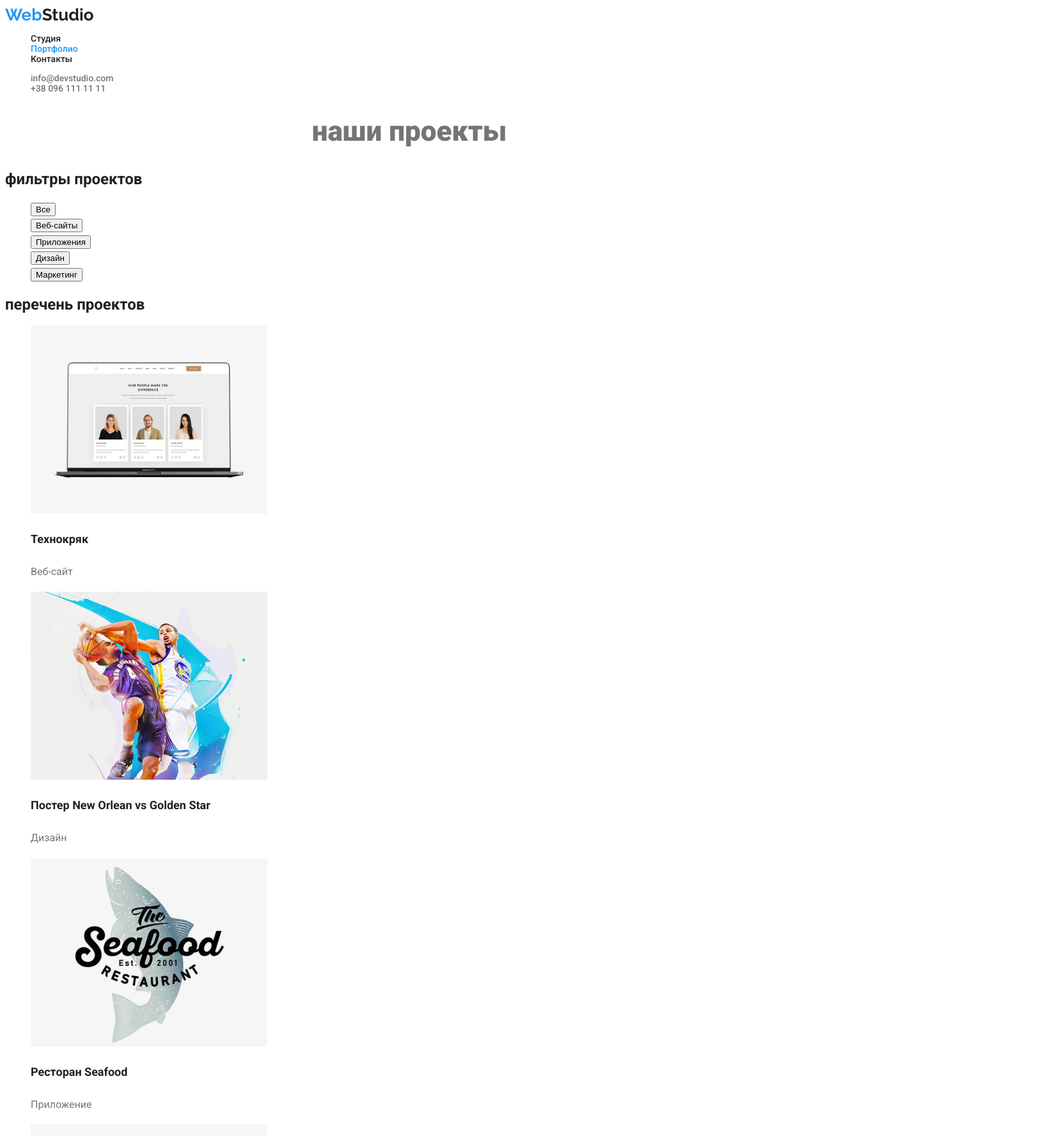
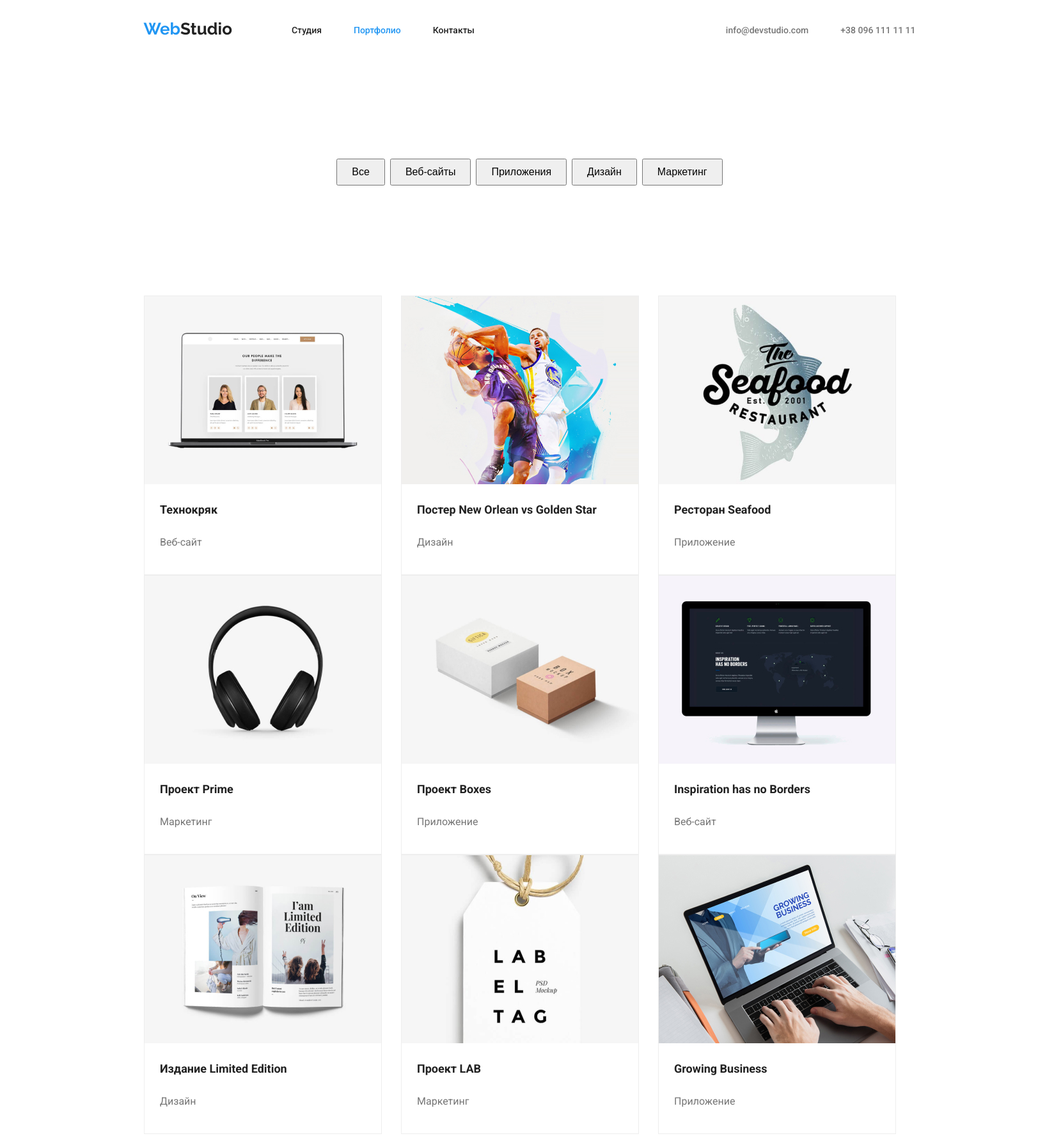
Before and after one commit to MrPaul007/goit-markup-hw-03, a plain HTML site: page portfolio.html in a window 1280 px wide. Shown: the top 1776 px of the page at 64% size, 1648 px wide, since content can reach past the window. Drawn offline with Linux system fonts and the light colour scheme.

Commit message:
worked with flex

```diff
--- a/css/main-page.css
+++ b/css/main-page.css
@@ -12,50 +12,115 @@
     font-family: roboto, sans-serif;
 }
 
-.order-button {
+h1 {
+    font-weight: 900;
+    font-size: 44px;
+    line-height: 1.36;
+    margin-top: 0;
+    margin-bottom: 30;
+}
+
+.hero-button {
+    color: var(--primary-white-color);
+    background: var(--accent-color);
+    font-family: inherit;
     font-weight: 700;
     font-size: 16px;
     line-height: 1.88;
+    margin-bottom: 200px;
 }
 
-.order-button:hover,
-.order-button:focus {
+.hero-button:hover,
+.hero-button:focus {
     color: var(--accent-color);
     background-color: var(--primary-white-color);
 }
-.order-service {
+
+.hero {
     background: var(--background-section-color);
     color: var(--primary-white-color);
+    text-align: center;
 }
 
-.order-button {
+.hero .container {
+    padding-top: 200px;
+}
+
+.precedence-list {
+    display: flex;
+    justify-content: center;
+}
+
+.precedence .item {
+    margin-right: 30px;
+    width: 270px;
+}
+
+.precedence h2 {
     color: var(--primary-white-color);
-    background: var(--accent-color);
-    font-family: inherit;
+    margin-top: 0;
+    margin-bottom: 0;
+    width: 94px;
 }
 
 .precedence h3 {
     font-weight: 700;
     font-size: 14px;
     line-height: 1.14;
+    margin-top: 0;
+    margin-bottom: 10px;
 }
 
 .precedence p {
     font-weight: 400;
     font-size: 14px;
     line-height: 1.7;
+    margin-top: 0;
+    margin-bottom: 0;
 }
 
-.what-we-do {
+.work-examples {
+    display: flex;
+    justify-content: center;
+}
+
+.work-examples .item {
+    margin-right: 30px;
+}
+
+.work-examples .item:last-child {
+    margin-right: 0;
+}
+
+.works .container{
+    padding-top: 94px;
+    padding-bottom: 94px;
+}
+
+.works h2 {
     font-weight: 700;
     font-size: 36px;
     line-height: 1.17;
     text-align: center;
+    margin-top: 0;
+    margin-bottom: 50px;
+}
+
+.team-list {
+    display: flex;
+    justify-content: center;
+}
+
+.team-list .item {
+    margin-right: 30px;
+}
+
+.team-list .item:last-child {
+    margin-right: 0;
 }
 
 .our-team {
-    background: #F5F4FA;
-    ;
+    background-color: #F5F4FA;
 }
 
 .our-team h2 {
@@ -63,16 +128,34 @@
     font-size: 36px;
     line-height: 1.17;
     text-align: center;
+    margin-top: 0;
+    margin-bottom: 50px;
+}
+
+.our-team .item {
+    background-color: var(--primary-white-color);
+    padding-bottom: 30px;
+    border-radius: 5px;
+}
+
+.our-team .container {
+    padding-top: 94px;
+    padding-bottom: 94px;
+    text-align: center;
 }
 
 .our-team h3 {
     font-weight: 500;
     font-size: 16px;
     line-height: 1.2;
+    margin-top: 30px;
+    margin-bottom: 10px;
 }
 
 .our-team p {
     font-weight: 400;
     font-size: 16px;
     line-height: 1.2;
+    margin-top: 0;
+    margin-bottom: 0;
 }
--- a/css/portfolio.css
+++ b/css/portfolio.css
@@ -11,11 +11,46 @@ body {
     font-family: roboto, sans-serif;
 }
 
+.main h1 {
+    color: var(--primary-white-color);
+    margin-top: 0;
+    margin-bottom: 0;
+}
+
+.main h2 {
+    color: var(--primary-white-color);
+    margin-top: 0;
+    margin-bottom: 0;
+}
+
+.main .container {
+    padding-top: 94px;
+    padding-bottom: 50px;
+}
+
 .filters {
+    font-family: inherit;
+    display: flex;
+    justify-content: center;
+}
+
+.filters .item {
+    border-radius: 2px;
+    margin-right: 8px;
+}
+
+.filter-btn {
+    padding: 6px 22px;
+}
+
+.filters .item:last-child {
+    margin-right: 0;
+}
+
+.filters .filter-btn {
     font-weight: 500;
     font-size: 16px;
     line-height: 1.6;
-    font-family: inherit;
 }
 
 .item-title {
@@ -23,16 +58,36 @@ body {
     font-size: 18px;
     line-height: 2;
     text-decoration: none;
+    margin-left: 24px;
 }
 
 .item-text {
+    color: var(--primary-text-color);
     font-weight: 400;
     font-size: 16px;
     line-height: 1.88;
     text-decoration: none;
-    color: var(--primary-text-color);
+    margin-left: 24px;
 }
 
 .item {
     text-decoration: none;
 }
+
+.projects li {
+    border: 1px solid #EEEEEE;
+}
+
+.projects {
+    display: flex;
+    flex-wrap: wrap;
+    justify-content: center;
+}
+.projects .item {
+    margin-right: 30px;
+
+}
+
+.projects .item:nth-child(3n) {
+
+}
--- a/css/styles.css
+++ b/css/styles.css
@@ -5,28 +5,76 @@
     --primary-white-color:#ffffff;
     --background-section-color:#2F303A;
   }
+
+
 body {
     background-color: var(--primary-white-color);
     color: var(--primary-text-color);
     font-family: roboto, sans-serif;
 }
 
+.container {
+    margin-left: auto;
+    margin-right: auto;
+    width: 1600px;
+    padding-left: 20px;
+    padding-right: 20px;
+}
+
 .header {
     font-weight: 500;
     font-size: 14px;
     line-height: 1.14;
+    align-items: center;
 }
 
 .menu {
     color: var(--title-text-color);
+    padding-top: 32px;
+    padding-bottom: 32px;
+    text-decoration: none;
+    align-items: center;
+    display: flex;
+}
+
+.menu .item {
+    margin-right: 50px;
+}
+
+.menu .item:last-child {
+    margin-right: 0;
+}
+
+.link {
+    display: block;
+    padding-top: 32px;
+    padding-bottom: 32px;
+    color: var(--title-text-color);
     text-decoration: none;
 }
 
-.menu-item {
-    color: var(--title-text-color);
-    text-decoration: none;
+.nav {
+    display: flex;
 }
+
+.main-nav {
+    display: flex;
+    align-items: center;
+    justify-content: space-around;
+}
+
 .address {
+    display: flex;
+}
+.address .item {
+    margin-right: 50px;
+}
+
+.address .item:last-child {
+    margin-right: 0;
+}
+
+.address a {
     color: var(--primary-text-color);
     font-weight: 500;
     font-size: 14px;
@@ -39,13 +87,16 @@ h2, h3 {
     color: var(--title-text-color);
 }
 
-.logo {
+.logo-header {
     font-family: raleway, sans-serif;
     font-weight: 700;
     font-size: 26px;
     line-height: 1.2;
+    margin-top: 22px;
+    margin-right: 93px;
     text-decoration: none;
     word-spacing: -1ch;
+
 }
 
 .logo-web {
@@ -56,7 +107,7 @@ h2, h3 {
     color: var(--title-text-color);
 }
 
-.logo-footer {
+.studio-footer {
     color: var(--primary-white-color);
     word-spacing: -1ch;
 }
@@ -77,6 +128,9 @@ footer {
     font-weight: 400;
     font-size: 14px;
     line-height: 1.7;
+    padding-top: 60px;
+    padding-bottom: 60px;
+    align-items: center;
 }
 
 .footer-address {
@@ -88,18 +142,33 @@ footer {
 .location {
     color: var(--primary-white-color);
     font-style: normal;
+    margin-top: 20px;
+    margin-bottom: 9px;
 }
 
-h1 {
-    font-weight: 900;
-    font-size: 44px;
-    line-height: 1.36;
-    text-align: center;
+.mail {
+    margin-bottom: 9px;
+}
+
+.tel {
+    margin-bottom: 9px;
 }
 
 .list {
+    padding: 0;
+    margin: 0;
     list-style: none;
 }
+
+.logo-footer {
+    font-family: raleway, sans-serif;
+    font-weight: 700;
+    font-size: 26px;
+    line-height: 1.2;
+    text-decoration: none;
+    word-spacing: -1ch;
+}
+
 
 .curent {
     color: var(--accent-color);
--- a/portfolio.html
+++ b/portfolio.html
@@ -19,66 +19,68 @@
   </head>
 
   <body>
+    <!--шапка сайту-->
     <header class="header">
-      <nav>
-        <a lang="en" href="./index.html" class="logo">
+      <div class="container main-nav">
+        <nav class="nav">
+          <a lang="en" href="./index.html" class="logo-header">
             <span class="logo-web">Web</span>
             <span class="logo-studio">Studio</span>
           </a>
-
           <ul class="menu list">
-          <li><a href="./index.html" class="menu-item">Студия</a></li>
-          <li>
-            <a href="./portfolio.html" class="menu-item curent">Портфолио</a>
-          </li>
-          <li><a href="" class="menu-item">Контакты</a></li>
+            <li class="item"><a href="./index.html" class="link">Студия</a></li>
+            <li class="item"><a href="./portfolio.html" class="link  curent">Портфолио</a></li>
+            <li class="item"><a href="" class="link">Контакты</a></li>
           </ul>
         </nav>
 
-      <ul class="list">
-        <li>
+        <ul class="address list">
+          <li class="item">
           <address>
-            <a href="mailto:info@devstudio.com" class="address"
-              >info@devstudio.com</a
-            >
+            <a href="mailto:info@devstudio.com">info@devstudio.com</a>
           </address>
           </li>
-        <li>
+          <li class="item">
           <address>
-            <a href="tel:+380961111111" class="address">+38 096 111 11 11</a>
+            <a href="tel:+380961111111" class="item">+38 096 111 11 11</a>
           </address>
           </li>
         </ul>
+      </div>
     </header>
-
-    <main>
+    <main class="main">
+      <!--фільтр проектів-->
+      <div class="container">
         <h1>наши проекты</h1>
           <h2>фильтры проектов</h2>
             <ul class="filters list">
-        <li>
-          <button type="button">Все</button>
+          <li class="item">
+            <button type="button" class="filter-btn">Все</button>
           </li>
 
-        <li>
-          <button type="button">Веб-сайты</button>
+          <li class="item">
+            <button type="button" class="filter-btn">Веб-сайты</button>
           </li>
 
-        <li>
-          <button type="button">Приложения</button>
+          <li class="item">
+            <button type="button" class="filter-btn">Приложения</button>
           </li>
 
-        <li>
-          <button type="button">Дизайн</button>
+          <li class="item">
+            <button type="button" class="filter-btn">Дизайн</button>
           </li>
 
-        <li>
-          <button type="button">Маркетинг</button>
+          <li class="item">
+            <button type="button" class="filter-btn">Маркетинг</button>
           </li>
             </ul>
+      </div>
+      <!--Перелік проектів-->
+     <div class="container">
       <h2>перечень проектов</h2>
-      <ul class="list">
-        <li>
-          <a href="" class="item">
+        <ul class="projects list">
+          <li class="item">
+          <a href=""  class="item">
             <img
               src="./images/project-technokryak.jpg"
               alt="фото проекта "
@@ -89,7 +91,7 @@
             <p class="item-text">Веб-сайт</p>
           </a>
           </li>
-        <li>
+          <li class="item">
           <a href="" class="item">
             <img
               src="./images/project-poster.jpg"
@@ -101,7 +103,7 @@
             <p class="item-text">Дизайн</p>
           </a>
           </li>
-        <li>
+          <li class="item">
           <a href="" class="item">
             <img
               src="./images/project-restaurant.jpg"
@@ -113,7 +115,7 @@
             <p class="item-text">Приложение</p>
           </a>
           </li>
-        <li>
+          <li class="item">
           <a href="" class="item">
             <img
               src="./images/project-prime.jpg"
@@ -125,7 +127,7 @@
             <p class="item-text">Маркетинг</p>
           </a>
           </li>
-        <li>
+          <li class="item">
           <a href="" class="item">
             <img
               src="./images/project-boxes.jpg"
@@ -137,7 +139,7 @@
             <p class="item-text">Приложение</p>
           </a>
           </li>
-        <li>
+          <li class="item">
           <a href="" class="item">
             <img
               src="./images/project-inspiration.jpg"
@@ -149,7 +151,7 @@
             <p class="item-text">Веб-сайт</p>
           </a>
           </li>
-        <li>
+          <li class="item">
           <a href="" class="item">
             <img
               src="./images/project-limited-edition.jpg"
@@ -161,7 +163,7 @@
             <p class="item-text">Дизайн</p>
           </a>
           </li>
-        <li>
+          <li class="item">
           <a href="" class="item">
             <img
               src="./images/project-lab.jpg"
@@ -173,7 +175,7 @@
             <p class="item-text">Маркетинг</p>
           </a>
           </li>
-        <li>
+          <li class="item">
           <a href="" class="item">
             <img
               src="./images/project-growing-business.jpg"
@@ -186,11 +188,14 @@
           </a>
           </li>
           </ul>
+     </div>
     </main>
+    <!--футер-->
     <footer>
-      <a lang="en" href="./index.html" class="logo">
+      <div class="container">
+        <a lang="en" href="./index.html" class="logo-footer">
           <span class="logo-web">Web</span>
-        <span class="logo-footer">Studio</span>
+          <span class="studio-footer">Studio</span>
       </a>
 
       <ul class="list">
@@ -198,20 +203,17 @@
           <address class="location">г. Киев, пр-т Леси Украинки, 26</address>
         </li>
         <li>
-          <address>
-            <a href="mailto:info@devstudio.com" class="footer-address"
-              >info@devstudio.com</a
-            >
+          <address class="mail">
+            <a href="mailto:info@devstudio.com" class="footer-address">info@devstudio.com</a>
           </address>
         </li>
         <li>
-          <address>
-            <a href="tel:+380961111111" class="footer-address"
-              >+38 096 111 11 11</a
-            >
+          <address class="tel">
+            <a href="tel:+380961111111" class="footer-address">+38 096 111 11 11</a>
           </address>
         </li>
       </ul>
+      </div>
     </footer>
   </body>
 </html>
```
Also changed, not shown: index.html (+53 -45 lines). Lines whose indentation alone changed are shown as unchanged.
